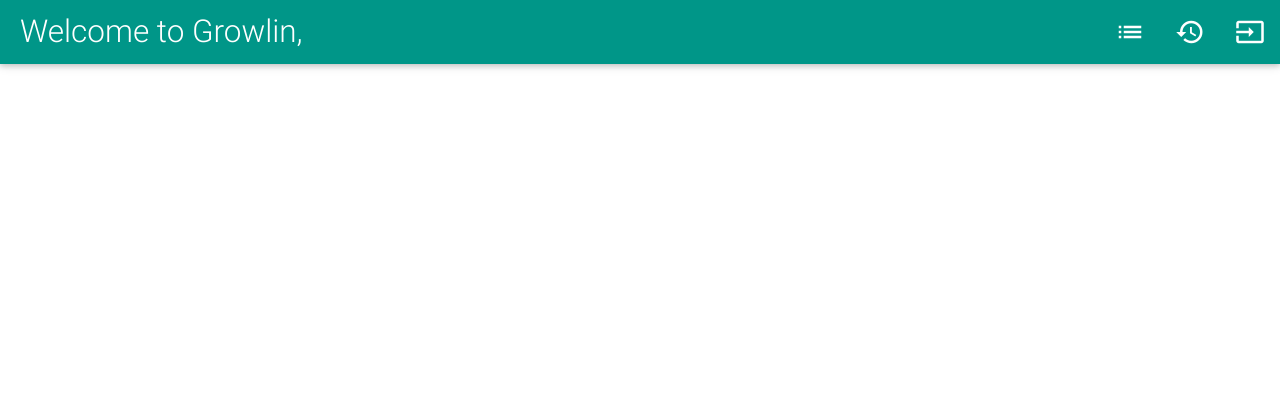
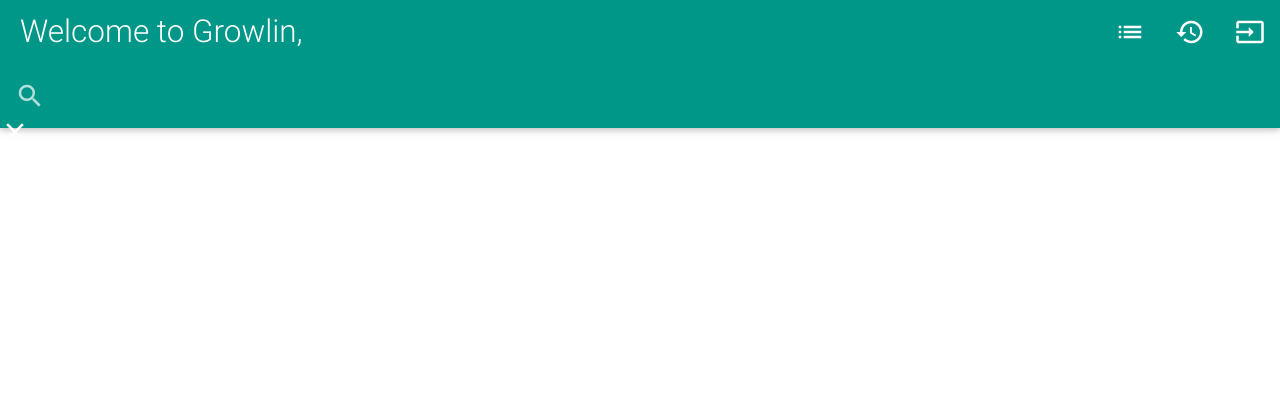
Before and after one commit to badrihippo/growlin, a Flask app: template growlinflask/templates/user/shelf.htm in a window 1280 px wide. Shown: the top 420 px of the page. Run offline with Flask 2, Linux system fonts and the light colour scheme; the template is opened without the code that fills it, so the values that code supplies are empty; parts of the project's set-up code (start-up, migrations or seed data) failed here and were passed over; some libraries are stand-ins or nearby versions.

Commit message:
Search bar added to base_user.htm
Please comment is it isn't good @badrihippo

```diff
--- a/growlinflask/templates/user/base_user.htm
+++ b/growlinflask/templates/user/base_user.htm
@@ -35,6 +35,20 @@
 	</div>
 	</nav>
 
+	<!-- Search bar -->
+
+	<nav>
+	<div class="nav-wrapper teal">
+	  <form>
+	    <div class="input-field">
+	      <input id="search" type="search" required>
+	      <label for="search"><i class="material-icons">search</i></label>
+	      <i class="material-icons">close</i>
+	    </div>
+	  </form>
+	</div>
+	</nav>
+
 	{% block user_content %}
 	<p>You should ideally not be reading this message, unless you are a developer.</p>
 	{% endblock %}
```
